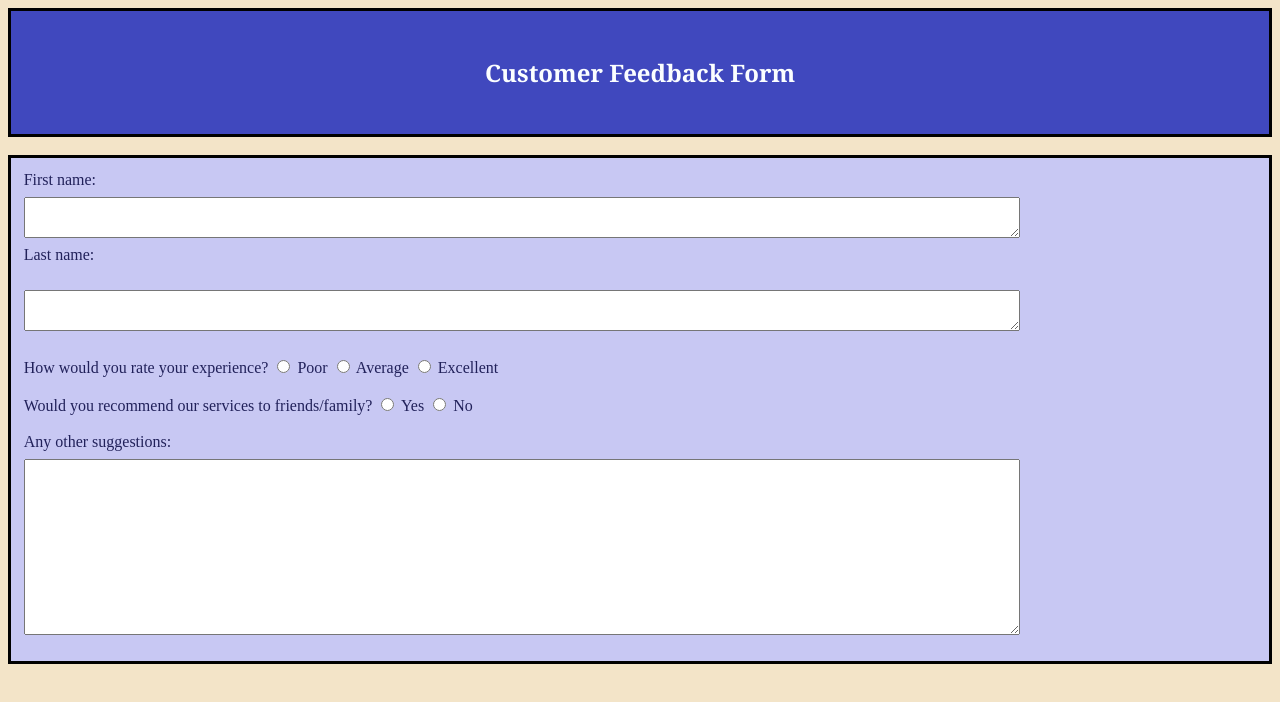
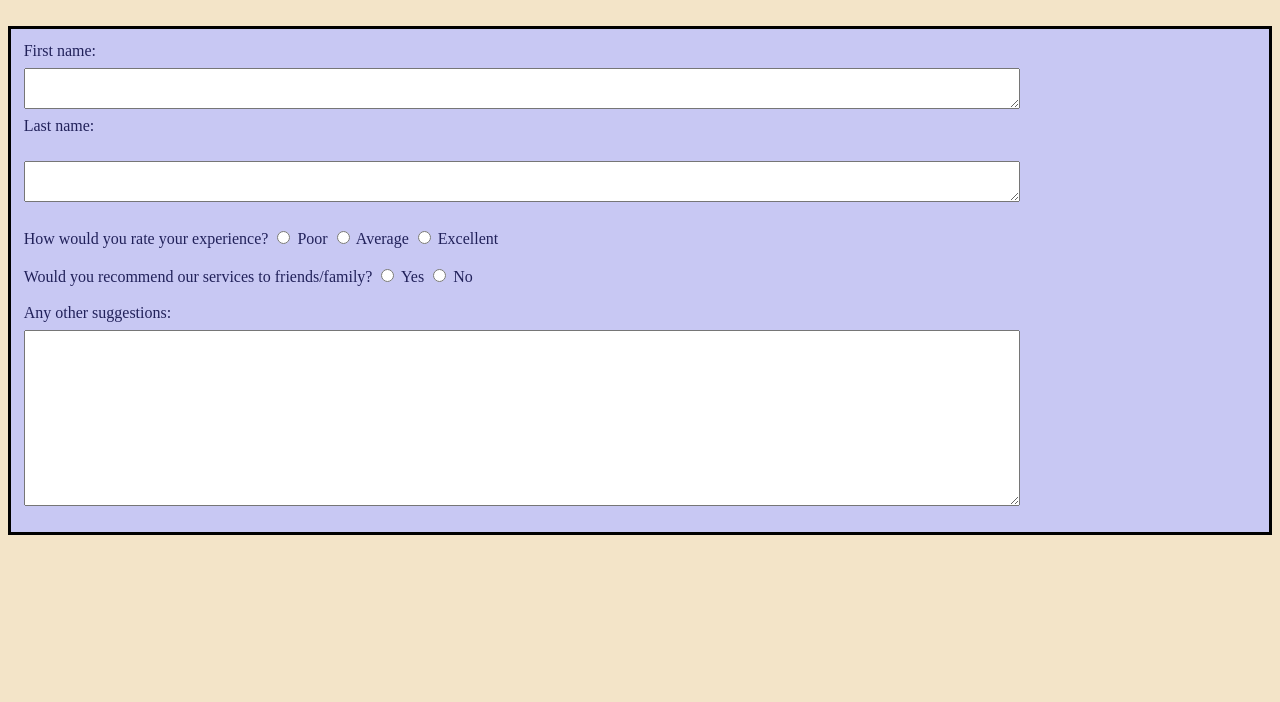
Before and after one commit to urvidesai02/Feedback-Form, a plain HTML site: page index.html in a window 1280 px wide. Drawn offline with Linux system fonts and the light colour scheme.

Commit message:
Update index.html

```diff
--- a/index.html
+++ b/index.html
@@ -12,17 +12,6 @@
                 border: 5%;
                 border: solid;
             }
-            header {
-                text-align: center;
-                padding-bottom: 2%;
-                background-color: rgb(64, 72, 190);
-                border: solid;
-            }
-            h2 {
-                padding-top: 2%;
-                color:rgb(251, 254, 255);
-                font-family: "Georgia";
-            }
             textarea {
                 width: 80%;
                 padding: 12px 20px;
@@ -35,7 +24,6 @@
         </style>
     </head>
     <body>
-        <header><h2>Customer Feedback Form</h2></header>
         <br>
         <form>
             <label for="fname">First name:</label><br>
```
